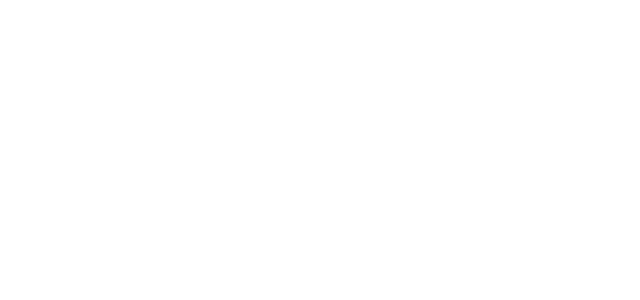
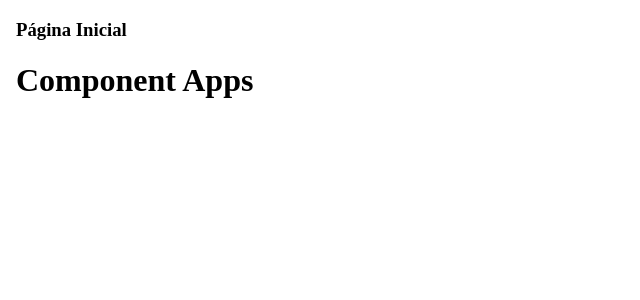
Before and after one commit to Erick0105/Aulas-FrontEnd-Fiap, a React (Vite) app in the folder estudando-react/estudando-react/: page / in a window 1280 px wide. Shown: the top 300 px of the page, without its empty margins (0-640 px from the left). Built offline with nearby package versions, Linux system fonts and the light colour scheme.

Commit message:
passando strings

```diff
--- a/estudando-react/estudando-react/src/App.tsx
+++ b/estudando-react/estudando-react/src/App.tsx
@@ -1,6 +1,13 @@
+import Header from "./components/header/Header";
+
 export default function App(){
+
+  const titulo:string = "Página Inicial";
+
   return (
     <body>
+      <Header titulo={titulo}/>
+      <h1>Component Apps</h1>
     </body>
   );
 }
--- /dev/null
+++ b/estudando-react/estudando-react/src/components/header/Header.tsx
@@ -0,0 +1,11 @@
+export default function Header(props:{titulo:string}){
+    document.title = props.titulo;
+
+
+    return (
+
+        <header>
+            <h3>{props.titulo}</h3>
+        </header>
+    );
+}
```
Also changed, not shown: estudando-react/estudando-react/src/components/footer/Footer.tsx (added, +7 -0 lines), estudando-react/estudando-react/src/components/main/Main.tsx (added, +7 -0 lines), 1 other file (tests, documents, lock files or other folders).
